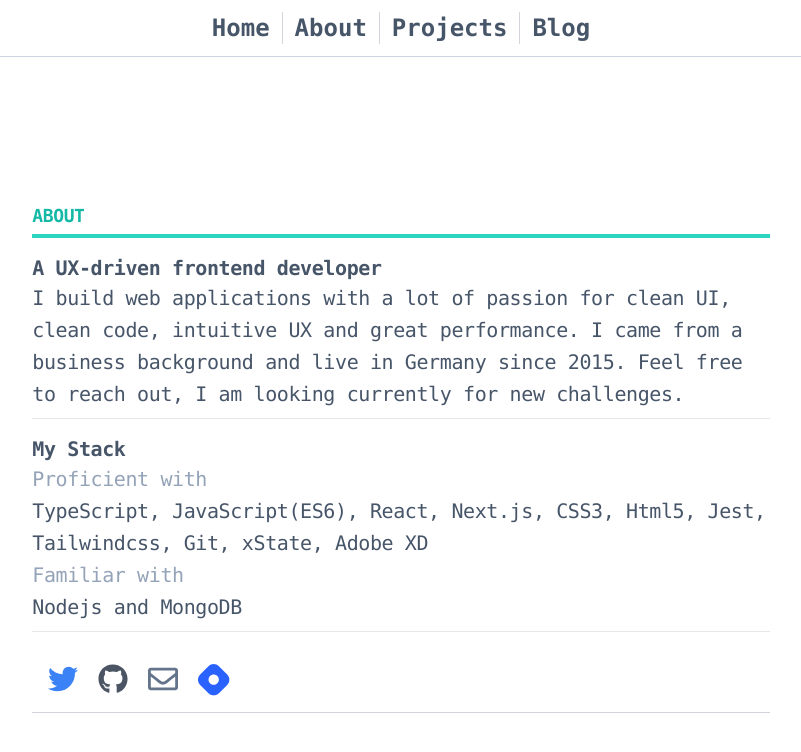
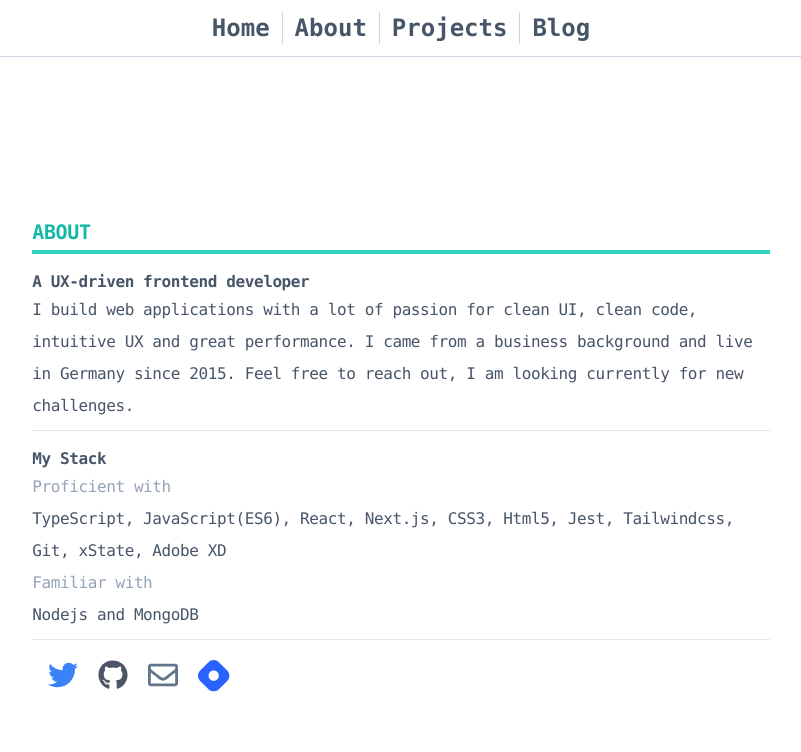
Before and after one commit to Ali-Hussein-dev/Ali-Hussein-dev, a Next.js app: page /About in a window 1280 px wide. Shown: the top 752 px of the page, without its empty margins (239-1040 px from the left). Built offline with nearby package versions, Linux system fonts and the light colour scheme.

Commit message:
fix style

```diff
--- a/src/pages/About.tsx
+++ b/src/pages/About.tsx
@@ -43,11 +43,11 @@ const About: React.FC = () => {
       <Head>
         <title>About</title>
       </Head>
-      <div className="py-4 text-xl md:w-9/12 lg:w-7/12">
-        <h1 className="pb-1 mb-4 text-lg font-bold text-teal-500 border-b-4 border-teal-400">
+      <div className="py-4 md:w-9/12 lg:w-7/12">
+        <h1 className="pb-1 mb-4 text-xl font-bold text-teal-500 border-b-4 border-teal-400">
           ABOUT
         </h1>
-        <h2 className="font-semibold ">A UX-driven frontend developer</h2>
+        <h2 className="font-semibold">A UX-driven frontend developer</h2>
         <p className="pb-2 mb-4 leading-8 border-b border-gray-200">
           I build web applications with a lot of passion for clean UI, clean
           code, intuitive UX and great performance. I came from a business
@@ -64,7 +64,7 @@ const About: React.FC = () => {
           <h3 className="text-blueGray-400">Familiar with</h3>
           <p>Nodejs and MongoDB</p>
         </div>
-        <div className="flex py-3 border-b border-gray-300">
+        <div className="flex ">
           {links.map((o, i) => (
             <span key={i} className="p-1 ml-3 rounded-xl hover:bg-blueGray-100">
               <Link href={o.href} cn={o.cn} IconName={o.IconName} />
--- a/src/pages/Blog.tsx
+++ b/src/pages/Blog.tsx
@@ -37,7 +37,7 @@ const Blog: React.FC = () => {
       <Head>
         <title>Projects</title>
       </Head>
-      <div className="py-4 text-xl md:w-9/12 lg:w-7/12">
+      <div className="py-4 md:w-9/12 lg:w-7/12">
         <h1 className="pb-1 mb-4 text-lg font-bold text-teal-500 border-b-4 border-teal-400 ">
           BLOG
         </h1>
--- a/src/pages/Projects.tsx
+++ b/src/pages/Projects.tsx
@@ -78,7 +78,7 @@ const Projects: React.FC = () => {
       <Head>
         <title>Projects</title>
       </Head>
-      <div className="py-4 text-xl md:w-9/12 lg:w-7/12">
+      <div className="py-4 md:w-9/12 lg:w-7/12">
         <h1 className="pb-1 mb-4 text-lg font-bold text-teal-500 border-b-4 border-teal-400">
           PROJECTS
         </h1>
--- a/src/pages/index.tsx
+++ b/src/pages/index.tsx
@@ -1,10 +1,10 @@
 export const Home = (): JSX.Element => (
   <section className="flex flex-col items-center justify-center min-h-screen px-2">
     <div>
-      <h1 className="mb-2 text-4xl font-black text-teal-400">
-        Welcome to my Portfolio
+      <h1 className="mb-2 text-2xl font-black text-teal-400 lg:text-4xl">
+        Welcome To My Portfolio
       </h1>
-      <p className="text-xl">Check other sections to see more</p>
+      <p className="text-lg lg:text-2xl">Check other sections to see more</p>
     </div>
   </section>
 )
```
